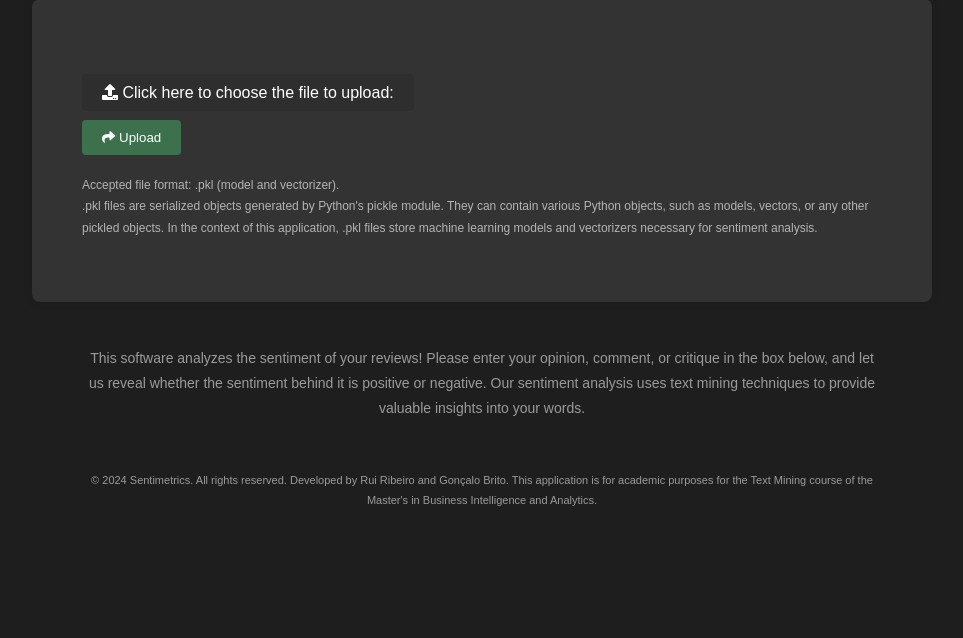
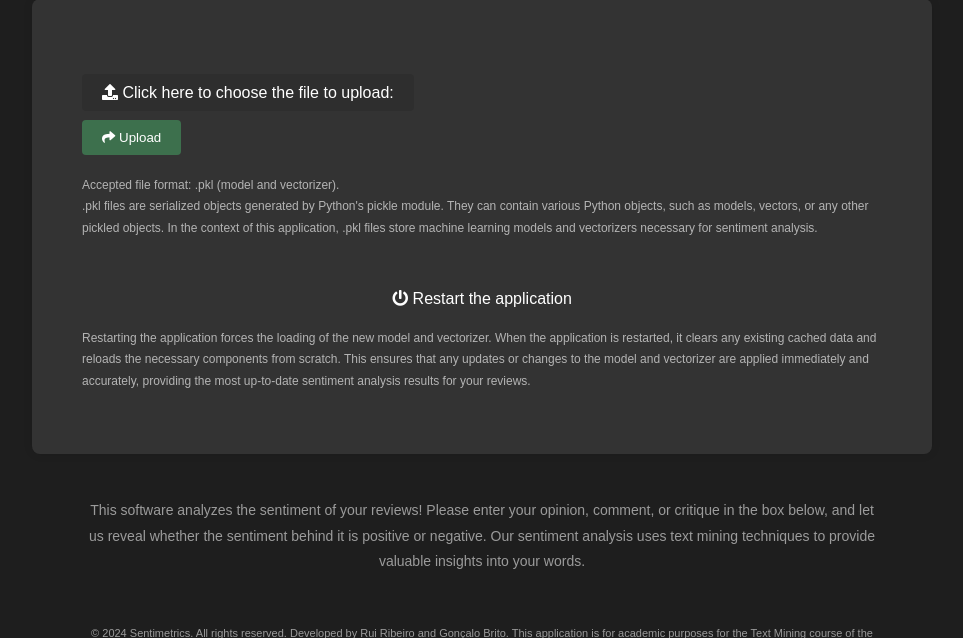
Before and after one commit to ruialexrib/sentimetrics, a Flask app: page /upload in a window 1280 px wide. Shown: the part 155-793 px from the top of the page, without its empty margins (158-1121 px from the left). Before the commit the page ends 661 px from the top, so only its background shows below. Run offline with Flask 3, Linux system fonts and the light colour scheme; parts of the project's set-up code (start-up, migrations or seed data) failed here and were passed over.

Commit message:
ui changes

```diff
--- a/src/templates/index.html
+++ b/src/templates/index.html
@@ -180,6 +180,10 @@
         </form>
         <div class="upload-button">
             <a href="/upload"><i class="fas fa-upload"></i> Click here to upload a new model and vectorizer</a>
+            <p style="color: rgb(180, 180, 180); margin-top: 20px; font-size: 12px; line-height: 1.8;">
+                .pkl files are serialized objects generated by Python's pickle module. They can contain various Python
+                objects, such as models, vectors, or any other pickled objects. In the context of this application, .pkl
+                files store machine learning models and vectorizers necessary for sentiment analysis.</p>
         </div>
     </div>
     <div class="sentiment-analysis">
--- a/src/templates/upload.html
+++ b/src/templates/upload.html
@@ -105,6 +105,16 @@
         .sentiment-analysis {
             font-size: 14px;
         }
+
+        .restart-button {
+            text-align: center;
+            margin-top: 50px;
+        }
+
+        .restart-button a {
+            color: white;
+            text-decoration: none;
+        }
     </style>
 </head>
 
@@ -120,12 +130,20 @@
             <input id="file-upload" type="file" name="file" style="display:none;">
             <br><br>
             <button type="submit" class="file-upload-btn"><i class="fas fa-share"></i> Upload</button>
-
         </form>
-        <p style="color: rgb(180, 180, 180); margin-top: 20px; font-size: 12px; line-height: 1.8;">Accepted file format: .pkl (model and vectorizer).<br>
+        <p style="color: rgb(180, 180, 180); margin-top: 20px; font-size: 12px; line-height: 1.8;">Accepted file format:
+            .pkl (model and vectorizer).<br>
             .pkl files are serialized objects generated by Python's pickle module. They can contain various Python
             objects, such as models, vectors, or any other pickled objects. In the context of this application, .pkl
             files store machine learning models and vectorizers necessary for sentiment analysis.</p>
+        <div class="restart-button">
+            <a href="/restart"><i class="fas fa-power-off"></i> Restart the application</a>
+        </div>
+        <p style="color: rgb(180, 180, 180); margin-top: 20px; font-size: 12px; line-height: 1.8;">Restarting the
+            application forces the loading of the new model and
+            vectorizer. When the application is restarted, it clears any existing cached data and reloads the necessary
+            components from scratch. This ensures that any updates or changes to the model and vectorizer are applied
+            immediately and accurately, providing the most up-to-date sentiment analysis results for your reviews.</p>
     </div>
     <div class="sentiment-analysis">
         <p>This software analyzes the sentiment of your reviews! Please enter your opinion, comment, or critique in the
```
